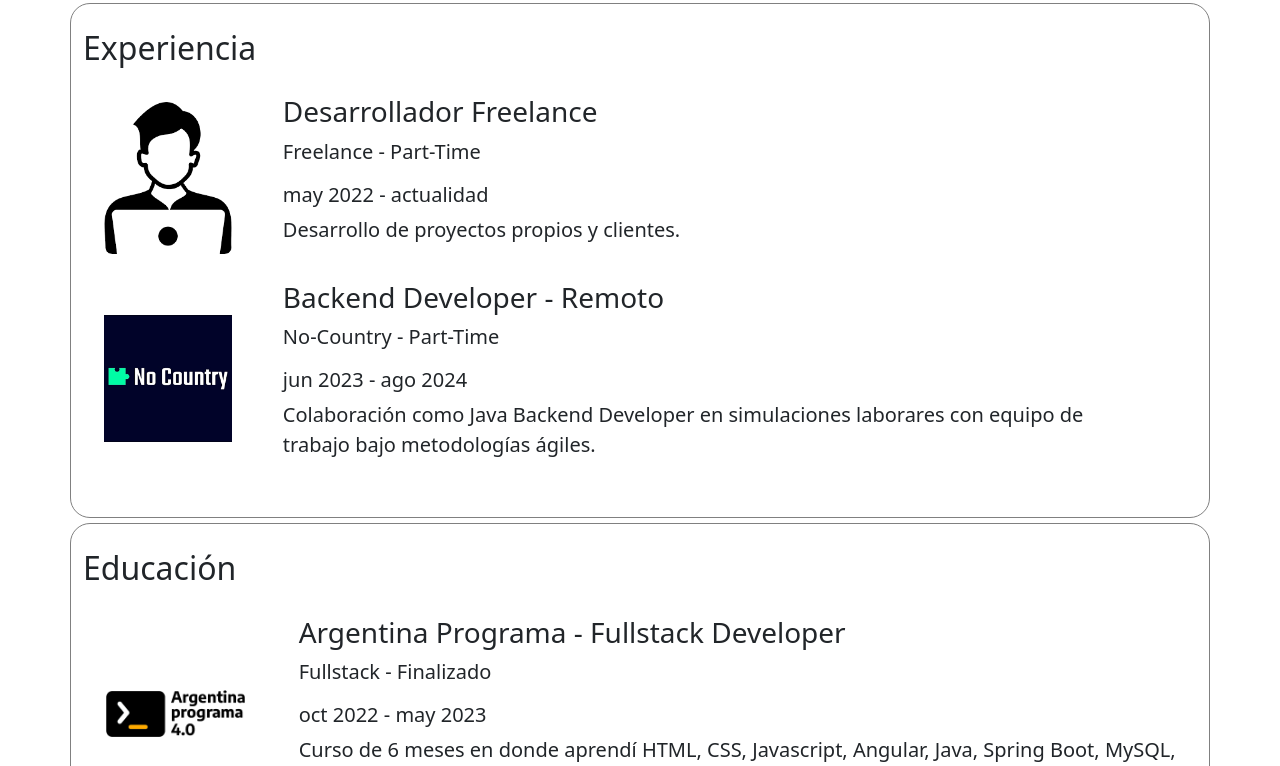
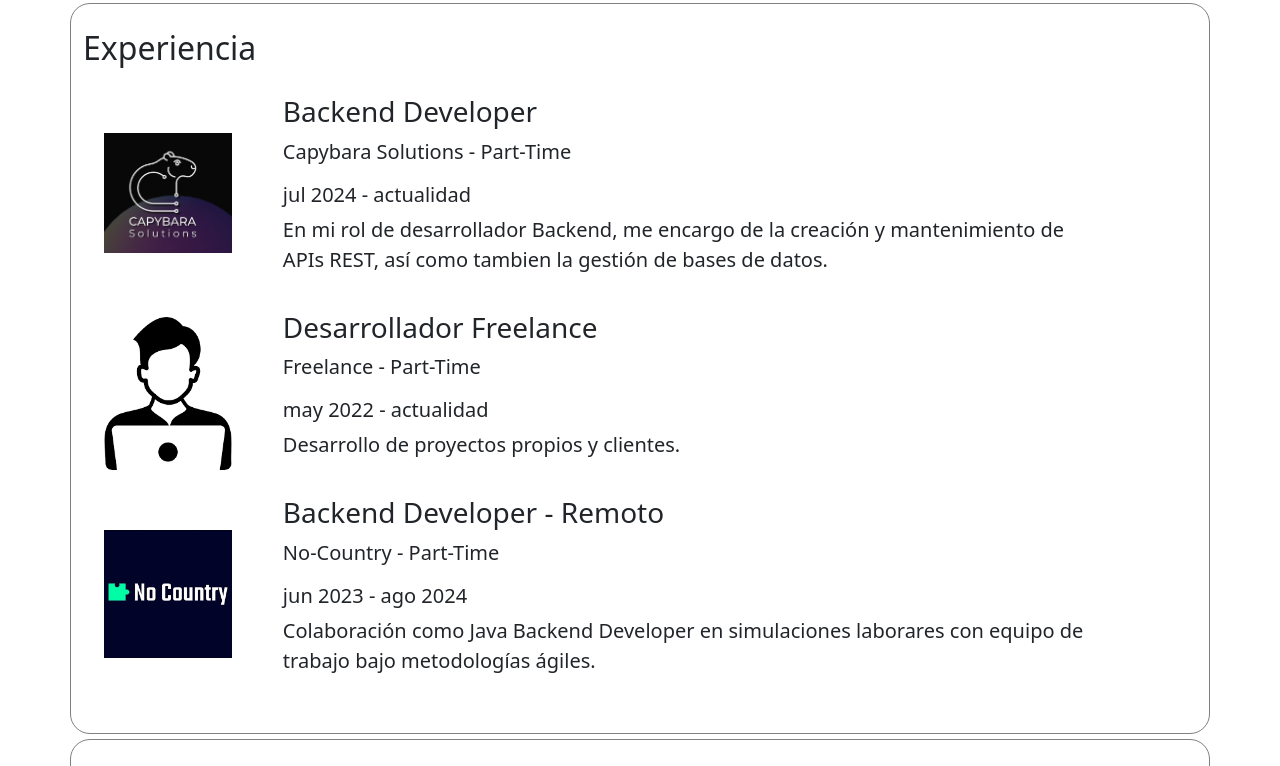
Before and after one commit to RamonCruz187/Portfolio, an Angular app: page / in a window 1280 px wide. Shown: the part 1314-2080 px from the top of the page. Built offline with nearby package versions, Linux system fonts and the light colour scheme.

Commit message:
feat/new work experience

```diff
--- a/src/app/componentes/experiencia/experiencia.component.html
+++ b/src/app/componentes/experiencia/experiencia.component.html
@@ -1,4 +1,5 @@
-<div class="experiencia container "> <!-- --------EXPERIENCIA ---------- -->
+<div class="experiencia container">
+  <!-- --------EXPERIENCIA ---------- -->
   <div class="row">
     <div class="col">
       <h2>Experiencia</h2>
@@ -9,10 +10,40 @@
       <div class="experiencia-item row">
         <div class="exp col col-xs-11 col-sm-11 col-md-11 col-lg-11 col-xl-11">
           <div class="logo-exp col-lg-2 col-xl-2">
-              <img class="img-fluid experiencia__imagen" src="assets/imagenes/Freelancer.png"  alt="">
+            <img
+              class="img-fluid experiencia__imagen"
+              src="assets/imagenes/Capybara.png"
+              alt=""
+            />
           </div>
           <div class="exp-detalles">
-                <div >
+            <div>
+              <h3>Backend Developer</h3>
+              <p>Capybara Solutions - Part-Time</p>
+              <h5>jul 2024 - actualidad</h5>
+              <p>
+                En mi rol de desarrollador Backend, me encargo de la creación y
+                mantenimiento de APIs REST, así como tambien la gestión de bases
+                de datos.
+              </p>
+            </div>
+          </div>
+        </div>
+      </div>
+
+      <!-- -------------------------------- -->
+      <!-- -------------------------------- -->
+      <div class="experiencia-item row">
+        <div class="exp col col-xs-11 col-sm-11 col-md-11 col-lg-11 col-xl-11">
+          <div class="logo-exp col-lg-2 col-xl-2">
+            <img
+              class="img-fluid experiencia__imagen"
+              src="assets/imagenes/Freelancer.png"
+              alt=""
+            />
+          </div>
+          <div class="exp-detalles">
+            <div>
               <h3>Desarrollador Freelance</h3>
               <p>Freelance - Part-Time</p>
               <h5>may 2022 - actualidad</h5>
@@ -26,21 +57,27 @@
       <div class="experiencia-item row">
         <div class="exp col col-xs-11 col-sm-11 col-md-11 col-lg-11 col-xl-11">
           <div class="logo-exp col-lg-2 col-xl-2">
-              <img class="img-fluid experiencia__imagen" src="assets/imagenes/No-Country.png" alt="">
+            <img
+              class="img-fluid experiencia__imagen"
+              src="assets/imagenes/No-Country.png"
+              alt=""
+            />
           </div>
           <div class="exp-detalles">
-                <div >
+            <div>
               <h3>Backend Developer - Remoto</h3>
               <p>No-Country - Part-Time</p>
               <h5>jun 2023 - ago 2024</h5>
-                  <p>Colaboración como Java Backend Developer en simulaciones laborares con equipo de trabajo bajo metodologías ágiles.</p>
+              <p>
+                Colaboración como Java Backend Developer en simulaciones
+                laborares con equipo de trabajo bajo metodologías ágiles.
+              </p>
             </div>
           </div>
         </div>
       </div>
 
       <!-- -------------------------------- -->
-
     </ul>
   </div>
 </div>
--- a/src/app/componentes/proyectos/proyectos.component.html
+++ b/src/app/componentes/proyectos/proyectos.component.html
@@ -25,14 +25,18 @@
         <div class="proyectos-item col">
           <h3>Kosten, Viento de Aventura</h3>
           <p>
-            ¡Explora el Turismo de Aventura y Conéctate con la Naturaleza de Forma Responsable! El objetivo principal de este proyecto es proporcionar una plataforma en línea accesible y fácil de usar para que los turistas de aventura encuentren y reserven experiencias únicas en la naturaleza, especialmente enfocadas en actividades como montañismo y escalada.
-            Tecnologías utilizadas: Java 21, Spring Boot 3, Maven, Mysql, Spring Security, Swagger, Flyway, etc.
+            Proyecto de cliente real. ¡Explora el Turismo de Aventura y
+            Conéctate con la Naturaleza de Forma Responsable! El objetivo
+            principal de este proyecto es proporcionar una plataforma en línea
+            accesible y fácil de usar para que los turistas de aventura
+            encuentren y reserven experiencias únicas en la naturaleza,
+            especialmente enfocadas en actividades como montañismo y escalada.
+            Tecnologías utilizadas: Java 21, Spring Boot 3, Maven, Mysql, Spring
+            Security, Swagger, Flyway, etc.
           </p>
           <p>
             Url:
-            <a
-              href="https://github.com/RamonCruz187/Kosten"
-              target="_blank"
+            <a href="https://github.com/RamonCruz187/Kosten" target="_blank"
               >https://github.com/RamonCruz187/Kosten</a
             >
           </p>
@@ -51,10 +55,7 @@
     >
       <div class="modal-dialog">
         <div class="modal-body">
-          <img
-            src="assets/imagenes/Kosten.png"
-            alt=""
-          />
+          <img src="assets/imagenes/Kosten.png" alt="" />
         </div>
       </div>
     </div>
@@ -170,8 +171,6 @@
         </div>
       </div>
     </div>
-
-
 
     <!-- -------------------------------------------------------- -->
     <!-- Gammer Goods -->
@@ -300,24 +299,36 @@
         <div class="proyectos-item col">
           <h3>ForoHub</h3>
           <p>
-            El objetivo principal de ForoHub es aplicar todos los conocimientos aprendidos en la Formación Java y Spring Boot,
-            en una plataforma que gestione un foro de discusión. Sus características principales son:</p>
+            El objetivo principal de ForoHub es aplicar todos los conocimientos
+            aprendidos en la Formación Java y Spring Boot, en una plataforma que
+            gestione un foro de discusión. Sus características principales son:
+          </p>
           <ul>
-              <li><strong>Gestión de Usuarios:</strong> Permite el registro de nuevos usuarios y el login de los mismos, protegiendo las solicitudes con JWT, asegurando que solo usuarios autenticados puedan crear y visualizar contenido del foro.</li>
-            <li><strong>Gestión de Cursos:</strong>  Los usuarios pueden crear cursos relacionados con los tópicos del foro, pudiendo organizarlos en categorías predefinidas.</li>
-            <li><strong>Gestión de Tópicos:</strong>  Creación, visualización, actualización y eliminación de tópicos de discusión, asimismo se encuentra la opción de ver un tópico con su lista de respuestas.</li>
-            <li><strong></strong> Gestión de Respuestas: Los usuarios pueden responder a los tópicos y gestionar sus respuestas.</li></ul>
-
-
-
-
-
+            <li>
+              <strong>Gestión de Usuarios:</strong> Permite el registro de
+              nuevos usuarios y el login de los mismos, protegiendo las
+              solicitudes con JWT, asegurando que solo usuarios autenticados
+              puedan crear y visualizar contenido del foro.
+            </li>
+            <li>
+              <strong>Gestión de Cursos:</strong> Los usuarios pueden crear
+              cursos relacionados con los tópicos del foro, pudiendo
+              organizarlos en categorías predefinidas.
+            </li>
+            <li>
+              <strong>Gestión de Tópicos:</strong> Creación, visualización,
+              actualización y eliminación de tópicos de discusión, asimismo se
+              encuentra la opción de ver un tópico con su lista de respuestas.
+            </li>
+            <li>
+              <strong></strong> Gestión de Respuestas: Los usuarios pueden
+              responder a los tópicos y gestionar sus respuestas.
+            </li>
+          </ul>
 
           <p>
             Url:
-            <a
-              href="https://github.com/RamonCruz187/ForoHub"
-              target="_blank"
+            <a href="https://github.com/RamonCruz187/ForoHub" target="_blank"
               >https://github.com/RamonCruz187/ForoHub</a
             >
           </p>
@@ -342,7 +353,6 @@
     </div>
 
     <!-- -------------------------------------------------------- -->
-
 
     <!-- -------------------------------------------------------- -->
     <!-- Encriptador de Texto -->
@@ -398,7 +408,6 @@
     </div>
 
     <!-- -------------------------------------------------------- -->
-
   </div>
 
   <!-- FOOTER -->
```
Also changed, not shown: src/assets/imagenes/Capybara.png (added), 8 other files (tests, documents, lock files or other folders). Lines whose indentation alone changed are shown as unchanged.
